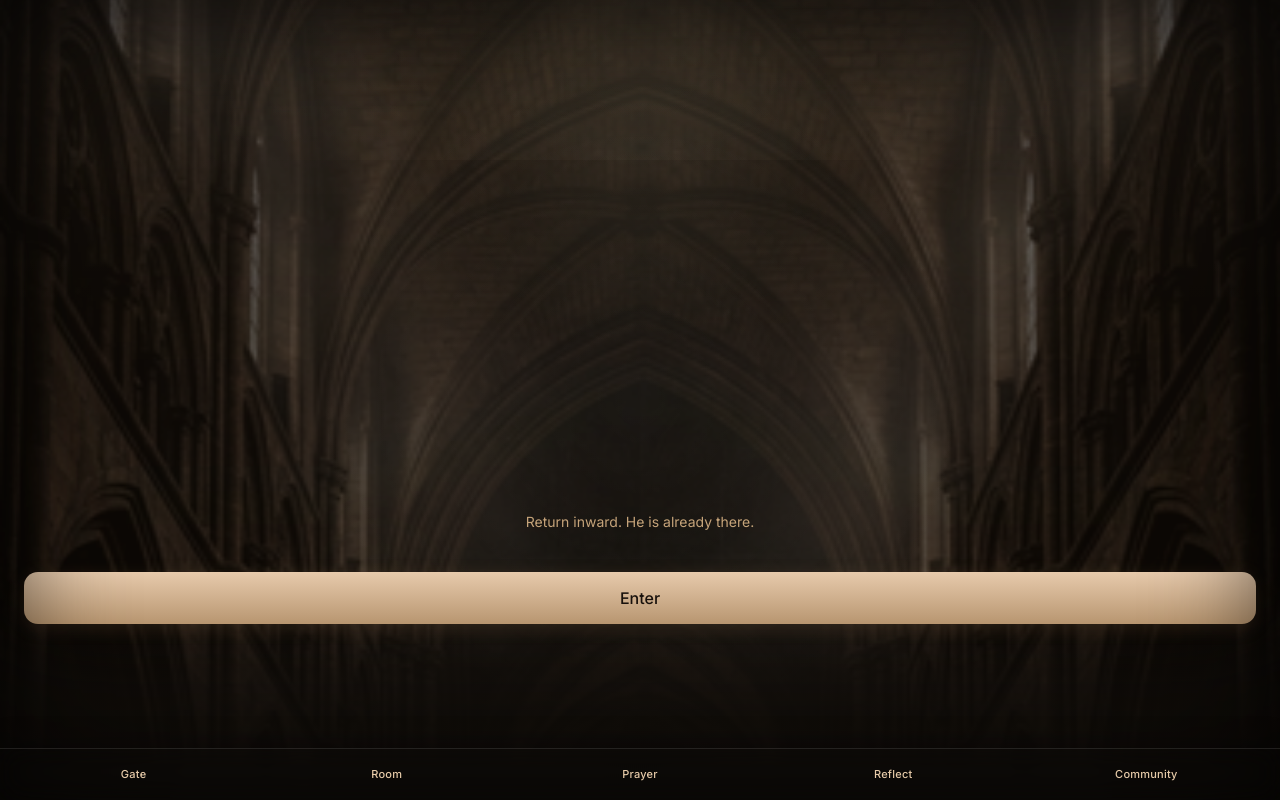
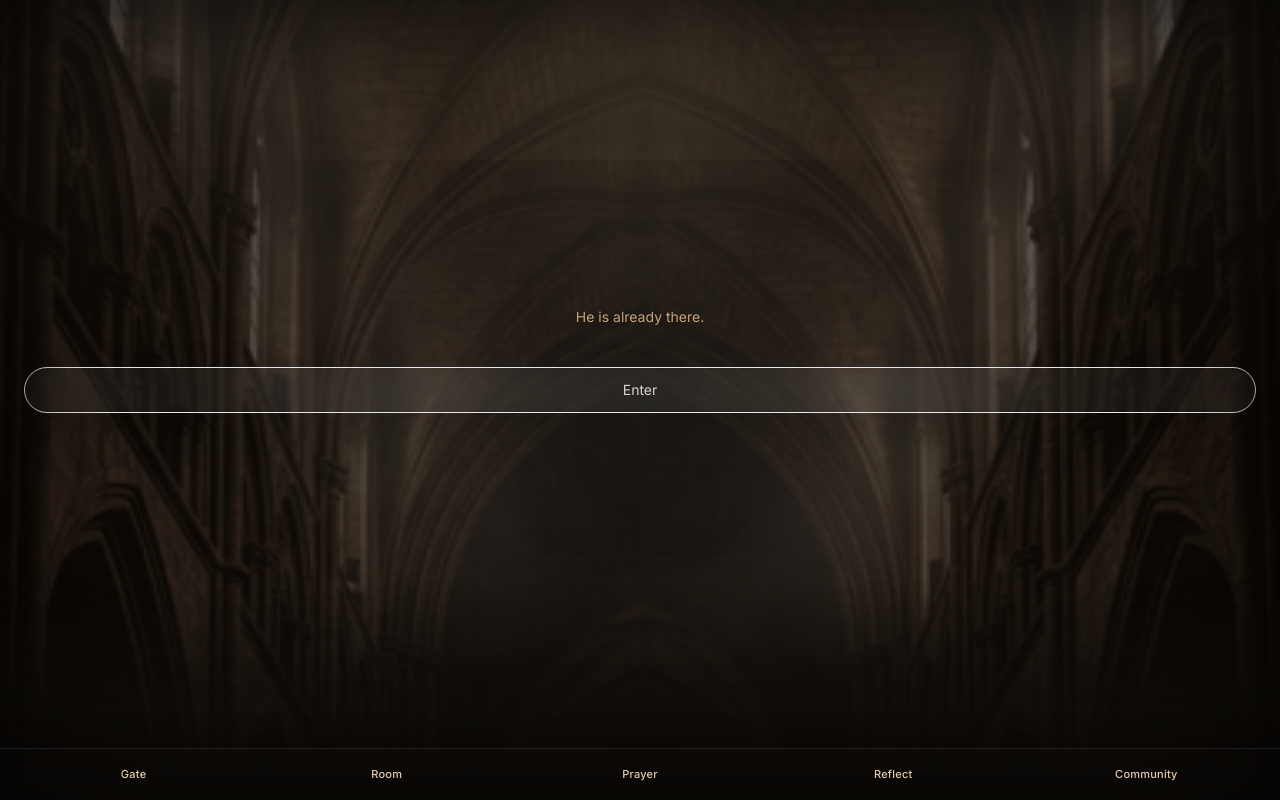
Before and after one commit to johncyongco/interior-castle, a React (Vite) app: page / in a window 1280 px wide. Built offline with nearby package versions, Linux system fonts and the light colour scheme; no server answers.

Commit message:
Make buttons glass-like uniform style, center landing, update text

```diff
--- a/src/components/LandingPage.tsx
+++ b/src/components/LandingPage.tsx
@@ -14,14 +14,17 @@ export default function LandingPage() {
         <div className="absolute inset-x-0 bottom-0 h-56 bg-gradient-to-t from-[#0f0c09] via-[#0f0c09]/75 to-transparent" />
       </div>
 
-      <div className="relative flex h-full flex-col items-center justify-end px-6 pb-24 text-center">
+      <div className="relative flex h-full flex-col items-center justify-center px-6 text-center">
         <div className="space-y-4">
           <p className="mx-auto max-w-[240px] text-sm text-[#c6a47a]">
-            Return inward. He is already there.
+            He is already there.
           </p>
         </div>
 
-        <button className="btn-gold mt-10 w-full" onClick={() => nav('/gate')}>
+        <button
+          className="mt-10 w-full rounded-3xl border border-white/14 bg-white/[0.05] px-4 py-3 text-sm text-white/80 backdrop-blur-xl shadow-[0_18px_50px_rgba(0,0,0,0.1)] transition hover:bg-white/[0.1]"
+          onClick={() => nav('/gate')}
+        >
           Enter
         </button>
       </div>
--- a/src/pages/CommunityPage.tsx
+++ b/src/pages/CommunityPage.tsx
@@ -57,7 +57,7 @@ export default function CommunityPage() {
             <button
               type="button"
               onClick={() => navigate('/companion')}
-              className="btn-gold mt-3 w-full"
+              className="mt-3 w-full rounded-3xl border border-white/14 bg-white/[0.05] px-4 py-3 text-sm text-white/80 backdrop-blur-xl shadow-[0_18px_50px_rgba(0,0,0,0.1)] transition hover:bg-white/[0.1]"
             >
               Open Companion
             </button>
--- a/src/pages/TemptationPage.tsx
+++ b/src/pages/TemptationPage.tsx
@@ -89,7 +89,7 @@ export default function TemptationPage() {
         <div className="space-y-3">
           <button
             type="button"
-            className="btn-gold w-full"
+            className="w-full rounded-3xl border border-white/14 bg-white/[0.05] px-4 py-3 text-sm text-white/80 backdrop-blur-xl shadow-[0_18px_50px_rgba(0,0,0,0.1)] transition hover:bg-white/[0.1]"
             onClick={() => {
               if (isFinalStep) {
                 increaseDepth()
@@ -105,7 +105,7 @@ export default function TemptationPage() {
           <button
             type="button"
             onClick={() => navigate('/room')}
-            className="w-full rounded-xl border border-white/10 bg-white/5 px-4 py-3 text-sm text-white/70 transition hover:bg-white/10"
+            className="w-full rounded-3xl border border-white/14 bg-white/[0.05] px-4 py-3 text-sm text-white/70 backdrop-blur-xl shadow-[0_18px_50px_rgba(0,0,0,0.1)] transition hover:bg-white/[0.1]"
           >
             Skip
           </button>
```
